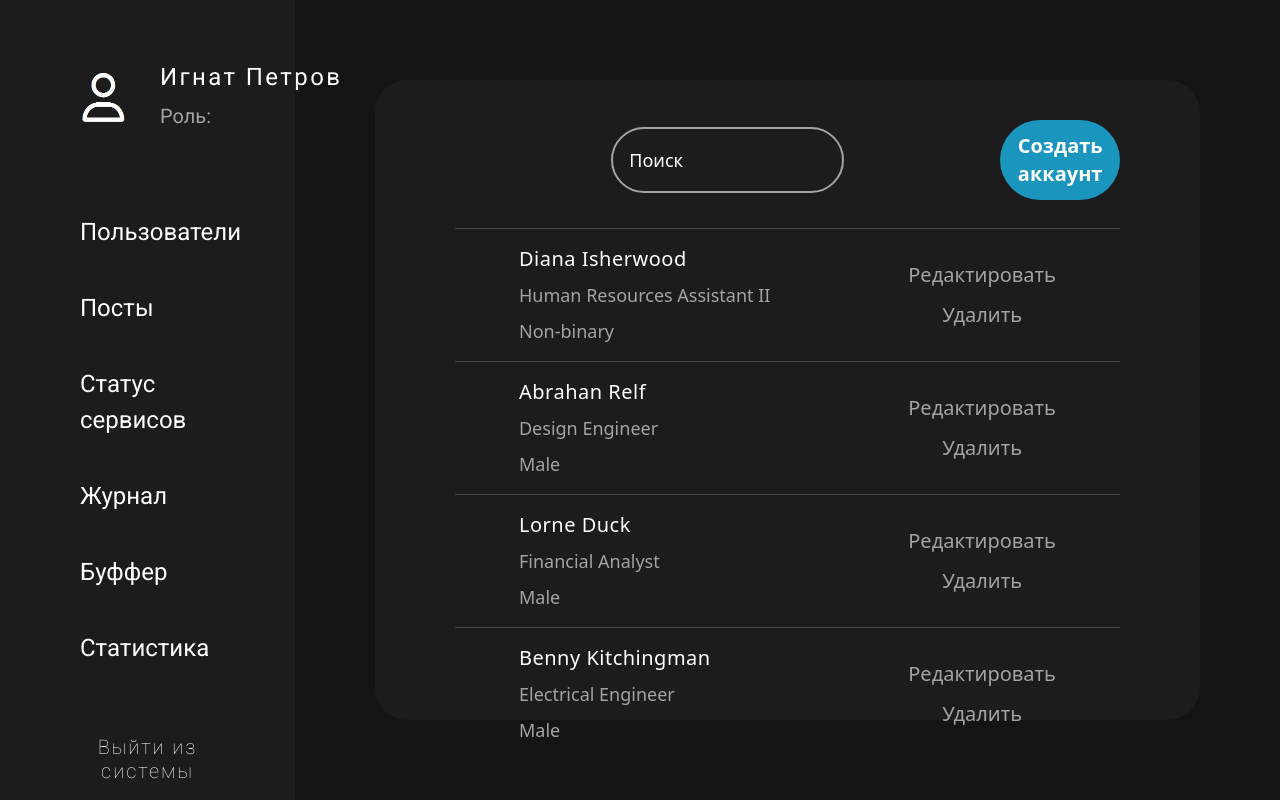
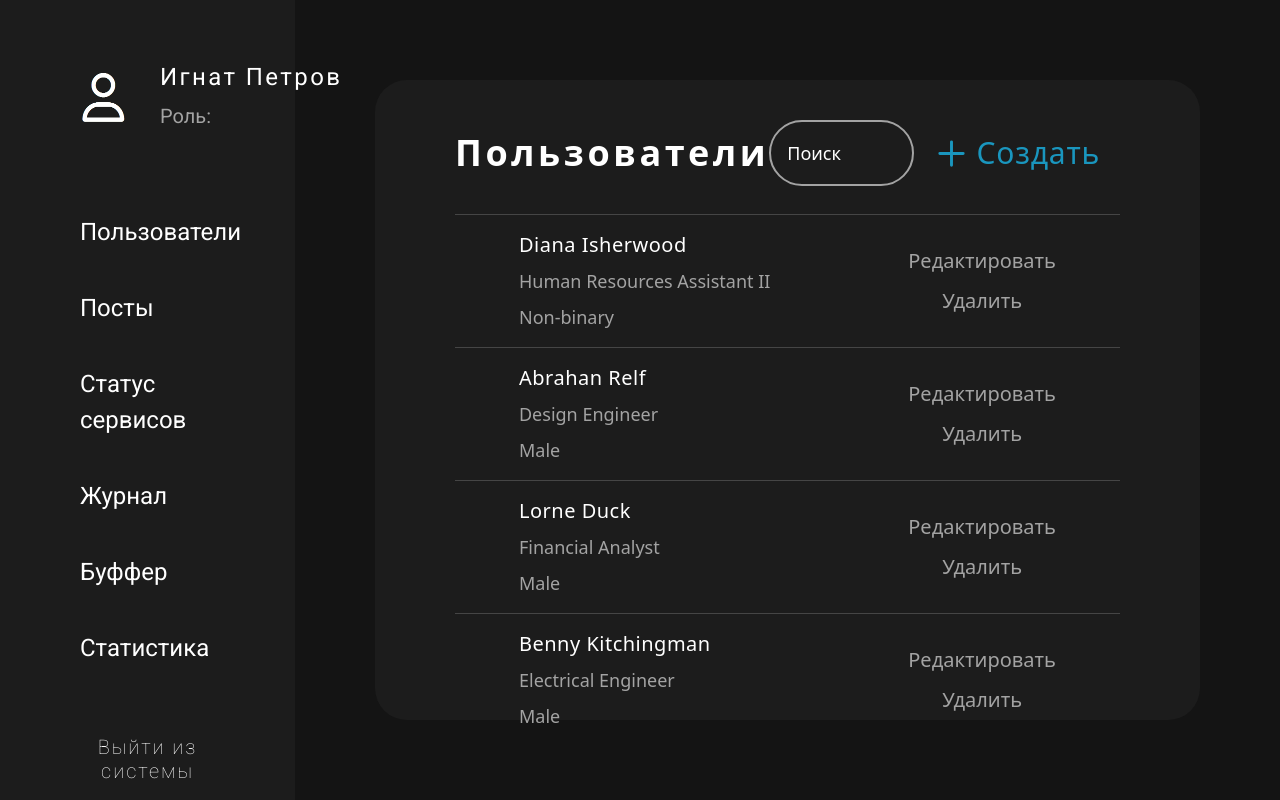
Before and after one commit to peachmufasa/meteorology, a React (Vite) app: page /section/users in a window 1280 px wide. Built offline with nearby package versions, Linux system fonts and the light colour scheme.

Commit message:
added a new component AddButton

```diff
--- a/src/sections/adminSections/UsersSection.jsx
+++ b/src/sections/adminSections/UsersSection.jsx
@@ -1,10 +1,10 @@
 import SectionTitle from "../../components/reusableComponents/SectionTitle.jsx";
 import UserItem from "../../components/reusableComponents/UserItem.jsx";
 import InputForm from "../../components/reusableComponents/InputForm.jsx";
-import ButtonMain from "../../components/reusableComponents/ButtonMain.jsx";
 import CreateUserSection from "./CreateUserSection.jsx";
 import {useState} from "react";
 import {usersMockup} from "../../api/userData.jsx";
+import AddButton from "../../components/reusableComponents/AddButton.jsx";
 
 
 const UsersSection = () => {
@@ -21,15 +21,17 @@ const UsersSection = () => {
     return (
         <>
             <header className="flex justify-between items-center mb-7">
-                <SectionTitle titleText="Пользователи"/>
+                <SectionTitle>
+                    Пользователи
+                </SectionTitle>
                 <InputForm
                     type="text"
                     placeholder="Поиск"
                     style="w-[35%] border-2 border-gray bg-transparent"
                 />
-                <ButtonMain style="w-[18%]" onClick={handleRegisterUser}>
-                    Создать аккаунт
-                </ButtonMain>
+                <AddButton onClick={handleRegisterUser}>
+                    Cоздать
+                </AddButton>
             </header>
             <ul className="max-h-[36rem] overflow-y-auto">
                 <li>
```
